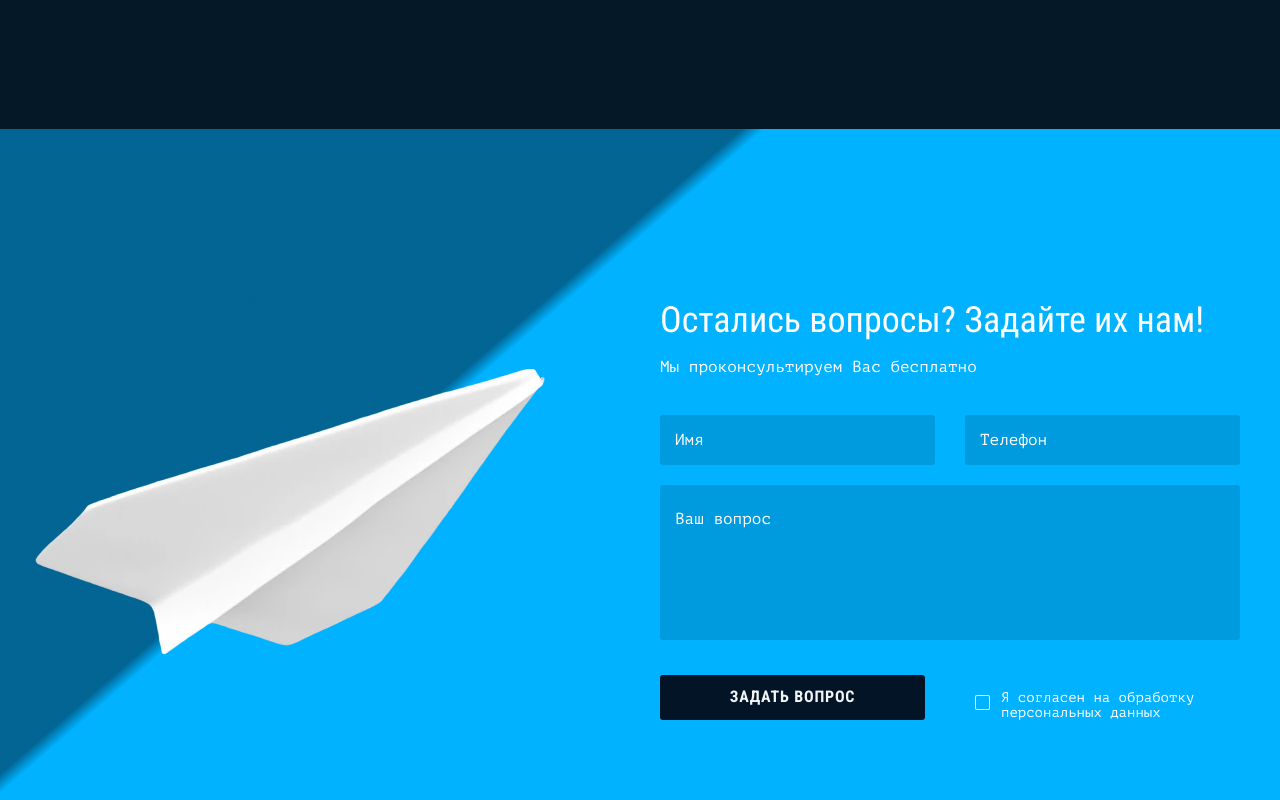
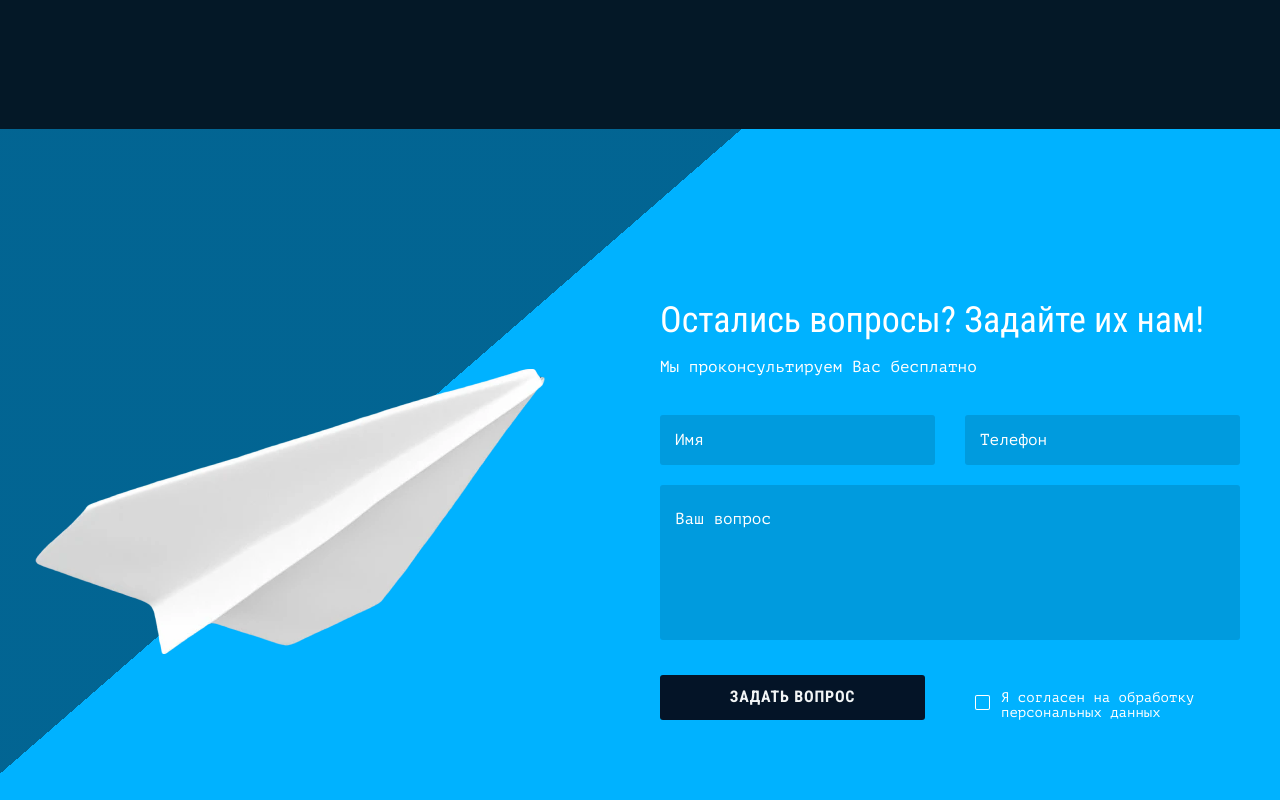
Before and after one commit to aysaY-OvO/Smart-Device, a website: page source/index.html in a window 1280 px wide. Shown: the part 3000-3800 px from the top of the page. Drawn offline with nearby package versions, Linux system fonts and the light colour scheme; files that its build step writes are made by us from their sources; files whose address does not match are found by name.

Commit message:
fixes after visual testing

```diff
--- a/source/sass/blocks/feedback.scss
+++ b/source/sass/blocks/feedback.scss
@@ -1,5 +1,5 @@
 .feedback {
-  background: linear-gradient(139deg, $color-default-dark-opacity 33%, $color-default-blue 34% 100%);
+  background: linear-gradient(139deg, $color-default-dark-opacity 33%, $color-default-blue 33% 100%);
   background-color: $color-default-blue;
 }
 
```
Also changed, not shown: build/css/style.css, build/css/style.min.css, 1 other file.
